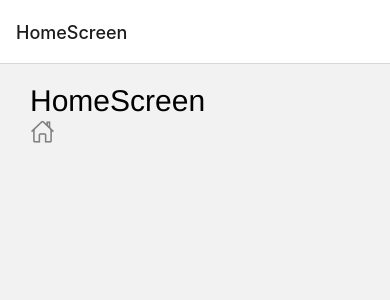
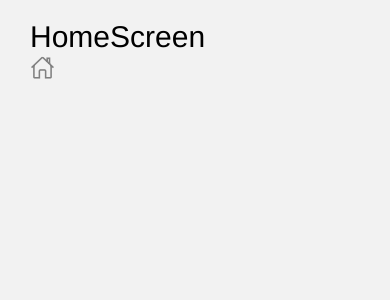
Before and after one commit to ChristianRV29/PokedexRN, a React Native app: screen / in a window 390 px wide. Shown: the top 300 px of the page. Built offline with nearby package versions, Linux system fonts and the light colour scheme.

Commit message:
Remove header in each screen

```diff
--- a/src/navigation/StackNavigator.tsx
+++ b/src/navigation/StackNavigator.tsx
@@ -13,7 +13,7 @@ const { Navigator, Screen } = createNativeStackNavigator<StackNavigatorProps>();
 const StackNavigator = () => {
   return (
     <NavigationContainer>
-      <Navigator>
+      <Navigator screenOptions={{ headerShown: false }}>
         <Screen name="HomeScreen" component={HomeScreen} />
       </Navigator>
     </NavigationContainer>
```
